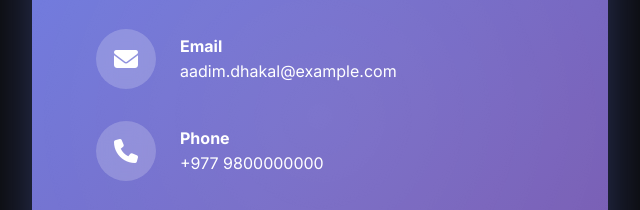
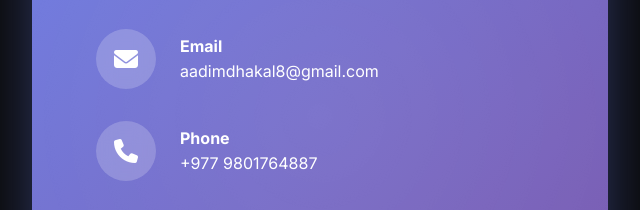
Before and after one commit to Aadim-alt/aadim, a plain HTML site: page index.html in a window 1280 px wide. Shown: the part 7618-7828 px from the top of the page, 0-640 px from the left. Drawn offline with Linux system fonts and the light colour scheme; animation ran at ten frames a second.

Commit message:
Update index.html

```diff
--- a/index.html
+++ b/index.html
@@ -1549,7 +1549,7 @@
                     </div>
                     <div>
                         <h4>Email</h4>
-                        <p>aadim.dhakal@example.com</p>
+                        <p>aadimdhakal8@gmail.com</p>
                     </div>
                 </div>
 
@@ -1559,7 +1559,7 @@
                     </div>
                     <div>
                         <h4>Phone</h4>
-                        <p>+977 9800000000</p>
+                        <p>+977 9801764887</p>
                     </div>
                 </div>
 
```
